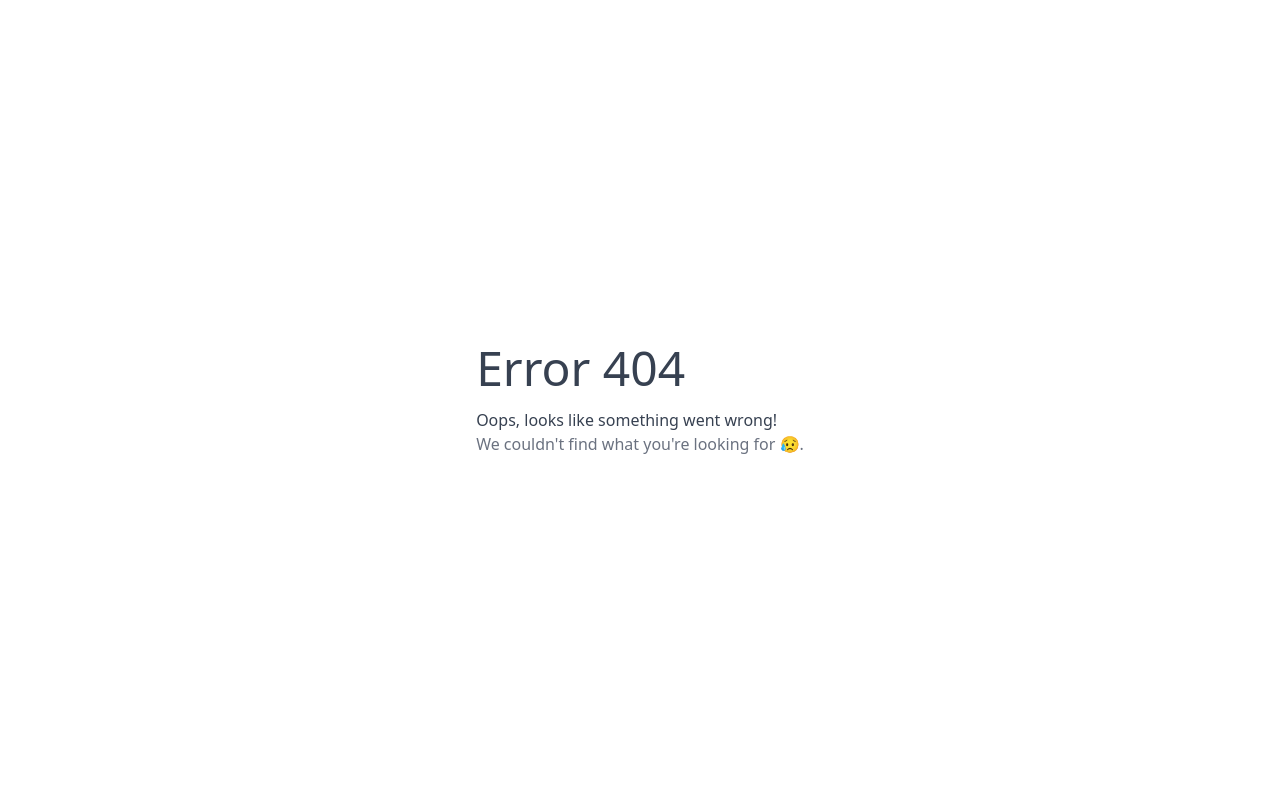
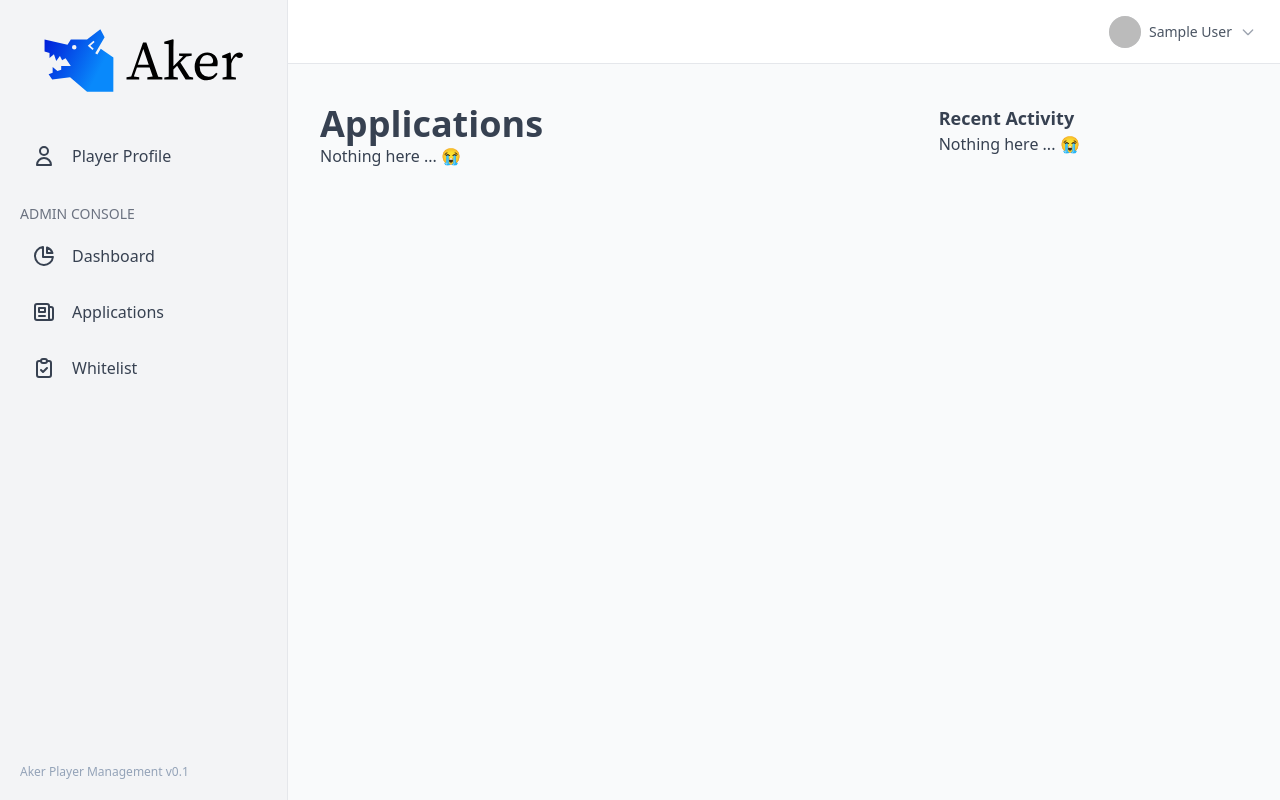
Before and after one commit to issa4700/aker, a Next.js app: page /applications in a window 1280 px wide. Before the commit this address had no page. Built offline with nearby package versions, Linux system fonts and the light colour scheme; no server answers; sample sign-in values are in the browser's storage.

Commit message:
Design changes

```diff
--- /dev/null
+++ b/components/LinkBtn.jsx
@@ -0,0 +1,12 @@
+import React from "react";
+import Link from "next/link";
+
+export const LinkBtn = ({ href, label }) => {
+  return (
+    <Link href={href}>
+      <a className="bg-gray-100 py-3 px-4 w-full hover:bg-gray-200 text-gray-600 text-center">
+        {label}
+      </a>
+    </Link>
+  );
+};
--- /dev/null
+++ b/components/LinkedAccount.jsx
@@ -0,0 +1,18 @@
+import React from "react";
+import UserName from "./whitelist/UserName";
+
+export const LinkedAccount = ({ UUID }) => {
+  return (
+    <div className="w-full border border-indigo-200 p-2 flex flex-row justify-between items-center">
+      <div className="flex flex-col px-1 lg:px-3 ">
+        <div className="font-semibold -mt-1 text-gray-700">
+          <UserName UUID={UUID} />
+        </div>
+        <span className="text-sm text-gray-600">{UUID}</span>
+      </div>
+      <figure className="w-16 h-16 bg-gray-200">
+        <img className="" src={`https://mc-heads.net/avatar/${UUID}`} alt="" />
+      </figure>
+    </div>
+  );
+};
--- a/pages/_app.js
+++ b/pages/_app.js
@@ -26,7 +26,12 @@ function Auth({ children }) {
   const { data: session, status } = useSession();
   const isUser = !!session?.user;
   useEffect(() => {
-    if (status === "loading") return; // Do nothing while loading
+    if (status === "loading")
+      return (
+        <div className="grid place-items-center h-screen">
+          <HashLoader />
+        </div>
+      ); // Do nothing while loading
     if (!isUser) Router.push("/login"); // If not authenticated, force log in
   }, [isUser, status]);
 
--- /dev/null
+++ b/pages/applications.jsx
@@ -0,0 +1,34 @@
+import Head from "next/head";
+import Layout from "../components/Layout";
+import { useSession } from "next-auth/react";
+
+export default function Home() {
+  const { data: session } = useSession();
+
+  return (
+    <>
+      <Head>
+        <link rel="icon" href="/favicon.png" />
+        <title>Whitelist Applications</title>
+      </Head>
+      <Layout>
+        <div className="grid grid-cols-1 lg:grid-cols-3 space-y-6 lg:space-y-0">
+          <section className="lg:col-span-2">
+            <div>
+              <h1 className="font-bold text-4xl">Applications</h1>
+              <p>Nothing here ... 😭</p>
+            </div>
+          </section>
+          <aside>
+            <div>
+              <h1 className="text-lg font-semibold">Recent Activity</h1>
+              <p>Nothing here ... 😭</p>
+            </div>
+          </aside>
+        </div>
+      </Layout>
+    </>
+  );
+}
+
+Home.auth = true;
--- a/pages/login.jsx
+++ b/pages/login.jsx
@@ -3,6 +3,7 @@ import LogIn from "../components/LogIn";
 import { HashLoader } from "react-spinners";
 import { useSession } from "next-auth/react";
 import Router from "next/router";
+import Head from "next/head";
 
 export default function LoginPage() {
   const { data: session } = useSession();
@@ -13,11 +14,22 @@ export default function LoginPage() {
   }
 
   // Display log in page otherwise
-  if (!session) return <LogIn />;
+  if (!session)
+    return (
+      <>
+        <Head>
+          <title>Portal Login</title>
+        </Head>
+        <LogIn />
+      </>
+    );
 
   // Display loader whilst getting session info
   return (
     <div className="grid place-items-center h-screen">
+      <Head>
+        <title>Loading ...</title>
+      </Head>
       <HashLoader />
     </div>
   );
--- a/pages/whitelist.jsx
+++ b/pages/whitelist.jsx
@@ -38,9 +38,9 @@ export default function WhitelistPage() {
         <title>Server Whitelist</title>
       </Head>
       <Layout>
-        <div className="flex flex-col xl:flex-row space-y-4 xl:space-y-0 xl:space-x-4 justify-between">
+        <div className="flex flex-col xl:flex-row space-y-4 xl:space-y-0 xl:space-x-6 justify-between">
           <div className="w-full xl:w-2/3 flex flex-col md:px-4 space-y-3 p-1 overflow-x-auto">
-            <h1 className="text-2xl font-semibold">Whitelist</h1>
+            <h1 className="text-2xl lg:text-4xl font-bold">Whitelist</h1>
             <div className="xl:hidden">
               <AddPlayer onError={onError} />
             </div>
```
